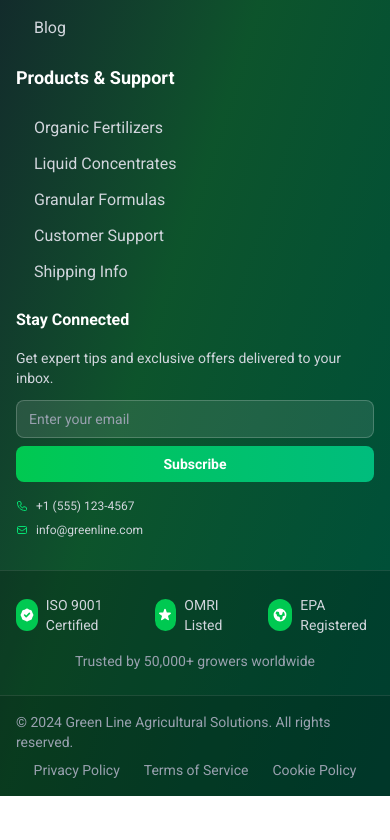
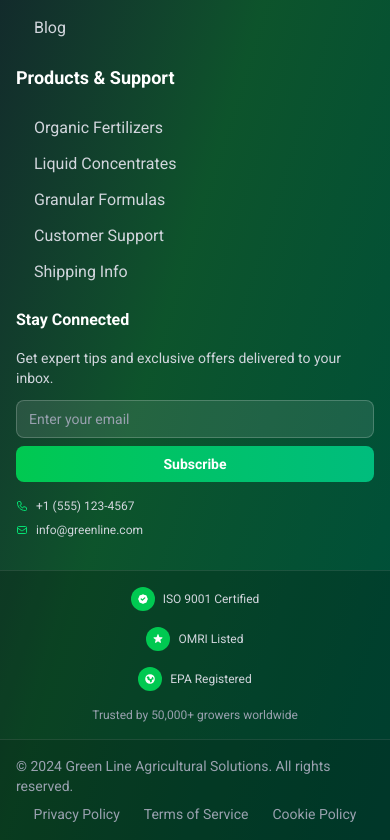
Before and after one commit to mohamed-samir-dev/Greenline, a Next.js app: page / in a window 390 px wide. Shown: the part 3056-3896 px from the top of the page. Before the commit the page ends 3852 px from the top, so only its background shows below. Built offline with nearby package versions, Linux system fonts and the light colour scheme; no server answers; the database is empty.

Commit message:
feat: improve certifications bar component layout and accessibility

```diff
--- a/components/footer/CertificationsBar.tsx
+++ b/components/footer/CertificationsBar.tsx
@@ -7,33 +7,33 @@ const certifications = [
 export default function CertificationsBar() {
   return (
     <div className="border-t border-white/10 bg-black/20">
-      <div className="max-w-7xl mx-auto px-4 sm:px-6 lg:px-8 py-6">
-        <div className="flex flex-col md:flex-row items-center justify-between">
-          <div className="flex items-center space-x-8 mb-4 md:mb-0">
+      <div className="max-w-7xl mx-auto px-4 sm:px-6 lg:px-8 py-4 sm:py-6">
+        <div className="flex flex-col sm:flex-row items-center justify-between gap-4">
+          <div className="flex flex-col sm:flex-row items-center gap-4 sm:gap-6 lg:gap-8">
             {certifications.map((cert, index) => (
               <div key={index} className="flex items-center space-x-2">
-                <div className="w-8 h-8 bg-green-500 rounded-full flex items-center justify-center">
+                <div className="w-6 h-6 sm:w-8 sm:h-8 bg-green-500 rounded-full flex items-center justify-center flex-shrink-0">
                   {cert.icon === 'shield' && (
-                    <svg className="w-4 h-4 text-white" fill="currentColor" viewBox="0 0 20 20">
+                    <svg className="w-3 h-3 sm:w-4 sm:h-4 text-white" fill="currentColor" viewBox="0 0 20 20">
                       <path fillRule="evenodd" d="M6.267 3.455a3.066 3.066 0 001.745-.723 3.066 3.066 0 013.976 0 3.066 3.066 0 001.745.723 3.066 3.066 0 012.812 2.812c.051.643.304 1.254.723 1.745a3.066 3.066 0 010 3.976 3.066 3.066 0 00-.723 1.745 3.066 3.066 0 01-2.812 2.812 3.066 3.066 0 00-1.745.723 3.066 3.066 0 01-3.976 0 3.066 3.066 0 00-1.745-.723 3.066 3.066 0 01-2.812-2.812 3.066 3.066 0 00-.723-1.745 3.066 3.066 0 010-3.976 3.066 3.066 0 00.723-1.745 3.066 3.066 0 012.812-2.812zm7.44 5.252a1 1 0 00-1.414-1.414L9 10.586 7.707 9.293a1 1 0 00-1.414 1.414l2 2a1 1 0 001.414 0l4-4z" clipRule="evenodd" />
                     </svg>
                   )}
                   {cert.icon === 'star' && (
-                    <svg className="w-4 h-4 text-white" fill="currentColor" viewBox="0 0 20 20">
+                    <svg className="w-3 h-3 sm:w-4 sm:h-4 text-white" fill="currentColor" viewBox="0 0 20 20">
                       <path d="M9.049 2.927c.3-.921 1.603-.921 1.902 0l1.07 3.292a1 1 0 00.95.69h3.462c.969 0 1.371 1.24.588 1.81l-2.8 2.034a1 1 0 00-.364 1.118l1.07 3.292c.3.921-.755 1.688-1.54 1.118l-2.8-2.034a1 1 0 00-1.175 0l-2.8 2.034c-.784.57-1.838-.197-1.539-1.118l1.07-3.292a1 1 0 00-.364-1.118L2.98 8.72c-.783-.57-.38-1.81.588-1.81h3.461a1 1 0 00.951-.69l1.07-3.292z" />
                     </svg>
                   )}
                   {cert.icon === 'globe' && (
-                    <svg className="w-4 h-4 text-white" fill="currentColor" viewBox="0 0 20 20">
+                    <svg className="w-3 h-3 sm:w-4 sm:h-4 text-white" fill="currentColor" viewBox="0 0 20 20">
                       <path fillRule="evenodd" d="M10 18a8 8 0 100-16 8 8 0 000 16zM4.332 8.027a6.012 6.012 0 011.912-2.706C6.512 5.73 6.974 6 7.5 6A1.5 1.5 0 019 7.5V8a2 2 0 004 0 2 2 0 011.523-1.943A5.977 5.977 0 0116 10c0 .34-.028.675-.083 1H15a2 2 0 00-2 2v2.197A5.973 5.973 0 0110 16v-2a2 2 0 00-2-2 2 2 0 01-2-2 2 2 0 00-1.668-1.973z" clipRule="evenodd" />
                     </svg>
                   )}
                 </div>
-                <span className="text-sm text-gray-300">{cert.name}</span>
+                <span className="text-xs sm:text-sm text-gray-300 text-center sm:text-left">{cert.name}</span>
               </div>
             ))}
           </div>
-          <div className="text-sm text-gray-400">
+          <div className="text-xs sm:text-sm text-gray-400 text-center sm:text-right">
             Trusted by 50,000+ growers worldwide
           </div>
         </div>
```
